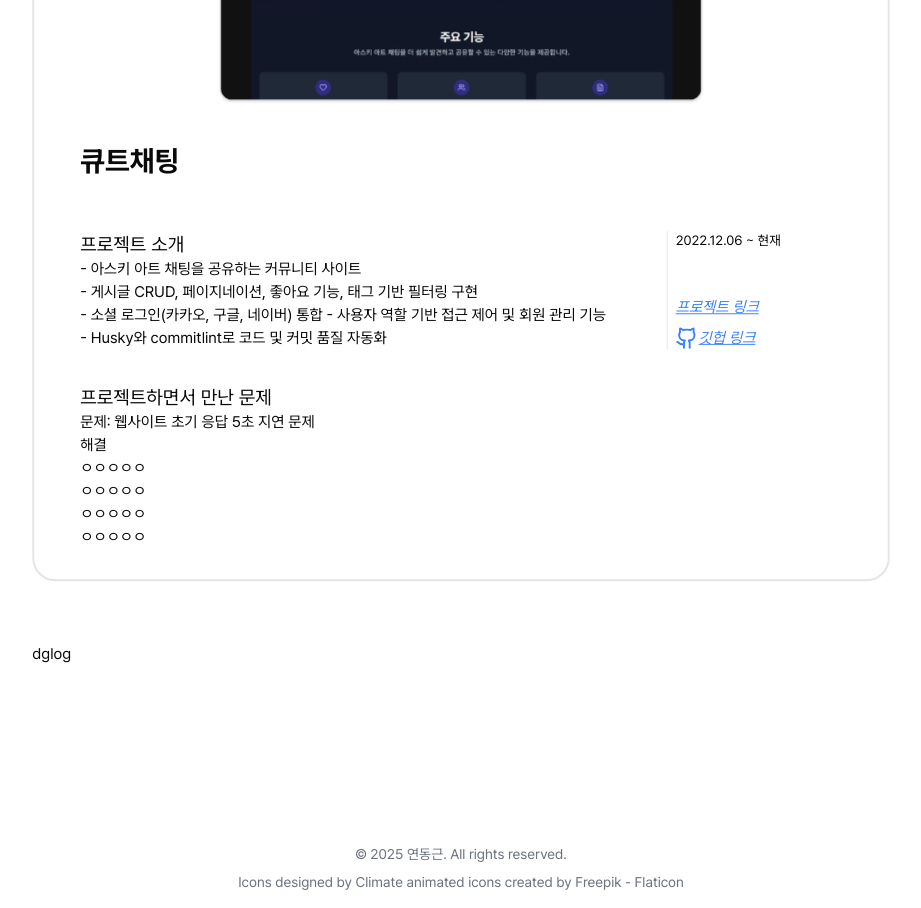
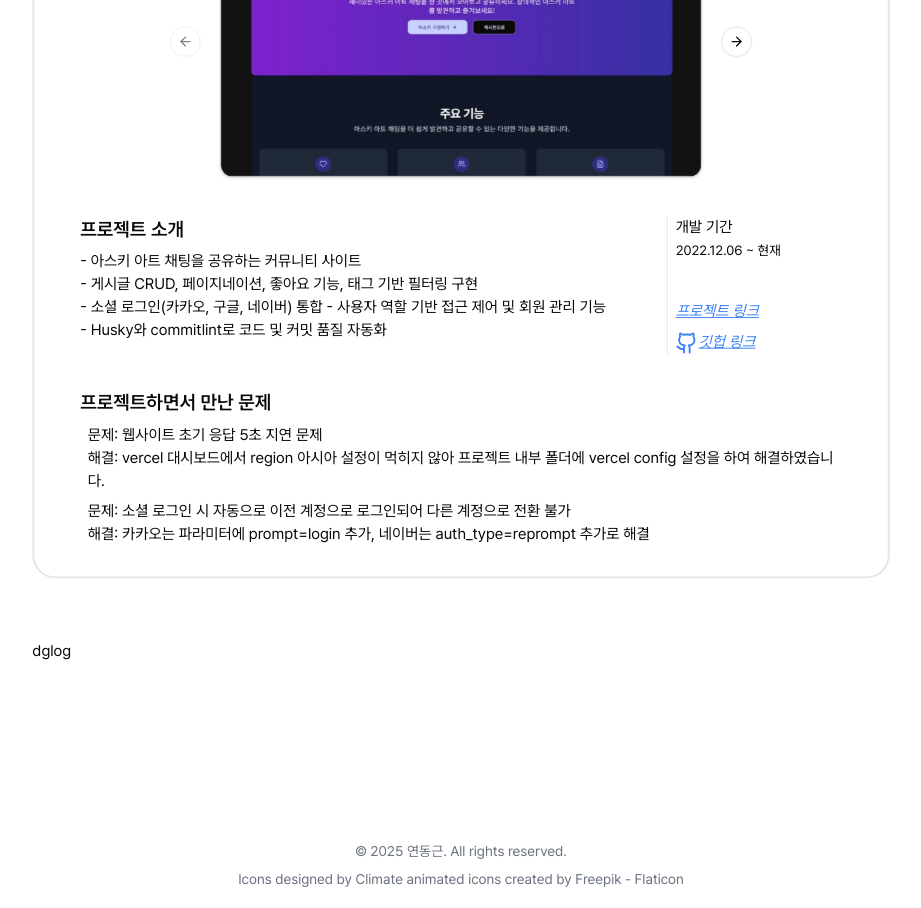
Before and after one commit to YEONDG/dglog, a Next.js app: page / in a window 1280 px wide. Shown: the part 1280-2188 px from the top of the page, without its empty margins (179-1100 px from the left). Built offline with nearby package versions, Linux system fonts and the light colour scheme.

Commit message:
fix: 프로젝트 메인 h1 위치 수정

```diff
--- a/components/home/projects/cutechatting.tsx
+++ b/components/home/projects/cutechatting.tsx
@@ -4,17 +4,16 @@ import { Github } from "lucide-react";
 
 const CuteChatting = () => {
   return (
-    <article className="space-y-5 rounded-3xl border-2 p-8">
+    <article className="space-y-5 rounded-3xl border-2 md:p-8 p-2">
+      <h1 className="py-3 text-3xl font-bold md:px-4">큐트채팅</h1>
       <div className="w-full md:px-6">
         <section className="flex justify-center">
           <ProjectCarousel />
         </section>
       </div>
-      <h1 className="py-5 text-3xl font-bold md:px-4">큐트채팅</h1>
-
       <div className="grid px-1 py-4 md:grid-flow-col md:px-4">
-        <section className="border-b pb-2 md:border-b-0 md:border-r md:pb-0">
-          <h3 className="text-xl">프로젝트 소개</h3>
+        <section className="border-b pb-2 md:border-b-0 md:border-r md:pb-0 space-y-2">
+          <h3 className="text-xl font-semibold">프로젝트 소개</h3>
           <ul>
             <li>- 아스키 아트 채팅을 공유하는 커뮤니티 사이트</li>
             <li>
@@ -28,9 +27,12 @@ const CuteChatting = () => {
           </ul>
         </section>
         <header className="flex justify-between gap-10 pt-2 md:flex-col md:pl-2 md:pt-0">
-          <time dateTime="2022-12-06" className="text-sm">
-            2022.12.06 ~ 현재
-          </time>
+          <div>
+            <div>개발 기간</div>
+            <time dateTime="2022-12-06" className="text-sm">
+              2022.12.06 ~ 현재
+            </time>
+          </div>
           <nav className="flex flex-col gap-2">
             <a
               href="#"
@@ -49,17 +51,26 @@ const CuteChatting = () => {
         </header>
       </div>
 
-      <section className="md:px-4">
-        <h3 className="text-xl">프로젝트하면서 만난 문제</h3>
-        <ul>
+      <section className="md:px-4 space-y-2">
+        <h3 className="text-xl font-semibold">프로젝트하면서 만난 문제</h3>
+        <ul className="pl-2 space-y-2">
           <li>
             <div>문제: 웹사이트 초기 응답 5초 지연 문제</div>
-            <div>해결</div>
+            <div>
+              해결: vercel 대시보드에서 region 아시아 설정이 먹히지 않아
+              프로젝트 내부 폴더에 vercel config 설정을 하여 해결하였습니다.
+            </div>
           </li>
-          <li>ㅇㅇㅇㅇㅇ</li>
-          <li>ㅇㅇㅇㅇㅇ</li>
-          <li>ㅇㅇㅇㅇㅇ</li>
-          <li>ㅇㅇㅇㅇㅇ</li>
+          <li>
+            <div>
+              문제: 소셜 로그인 시 자동으로 이전 계정으로 로그인되어 다른
+              계정으로 전환 불가
+            </div>
+            <div>
+              해결: 카카오는 파라미터에 prompt=login 추가, 네이버는
+              auth_type=reprompt 추가로 해결
+            </div>
+          </li>
         </ul>
       </section>
     </article>
```
